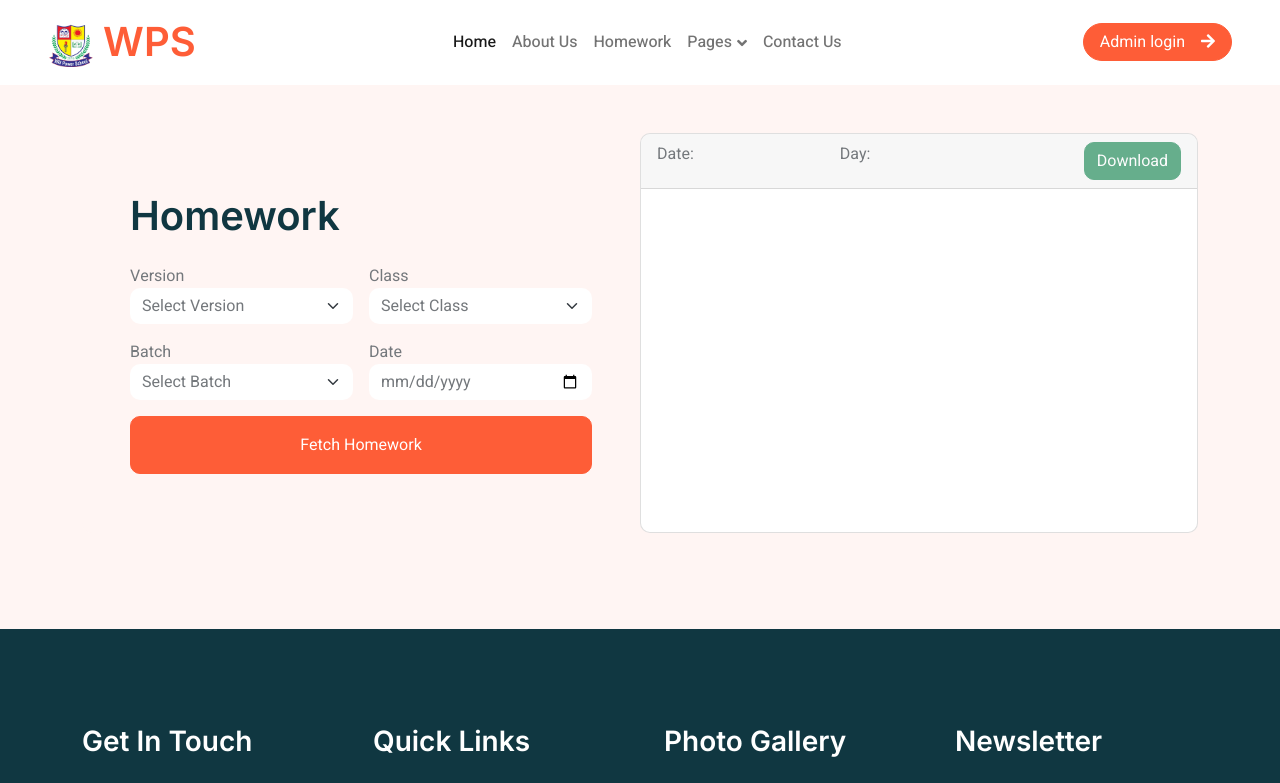
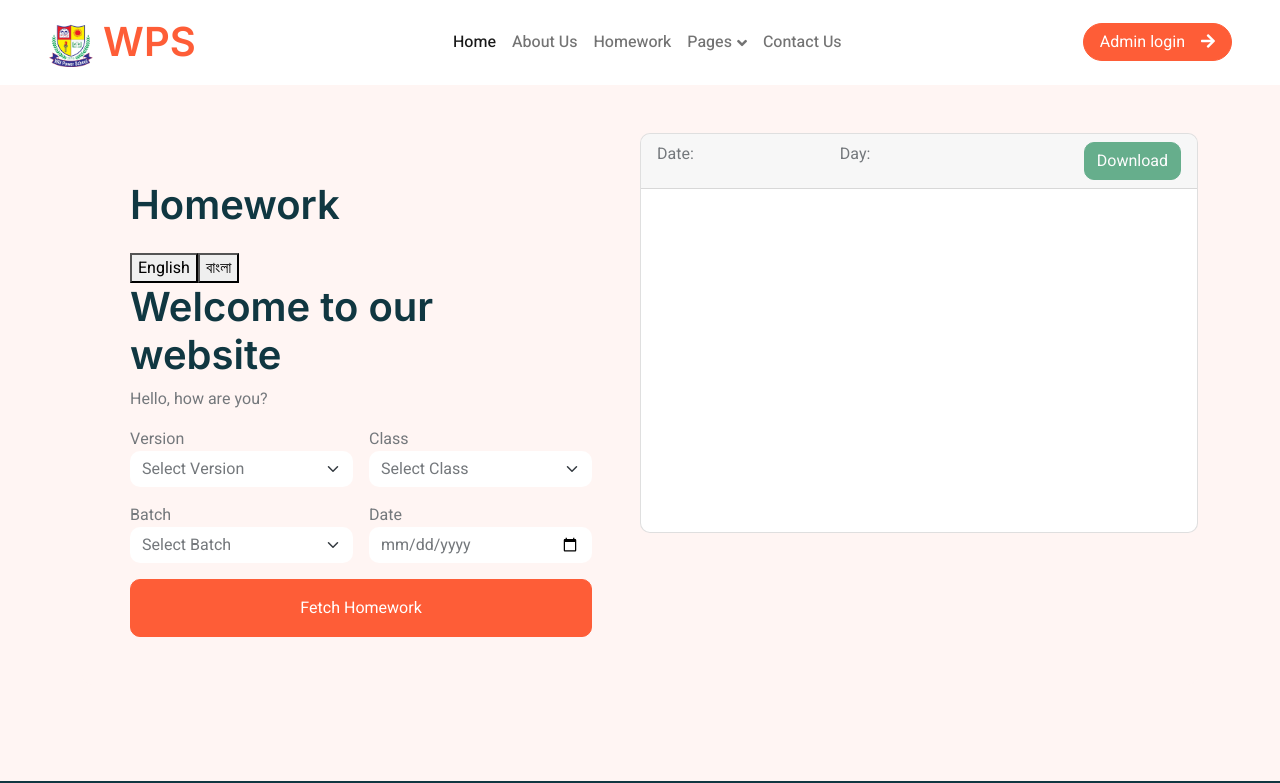
Before and after one commit to Rajib3003/larvelreact, a React (Vite) app in the folder frontendReact/: page /frontendReact/homework in a window 1280 px wide. Shown: the top 783 px of the page. Built offline with nearby package versions, Linux system fonts and the light colour scheme.

Commit message:
language change done

```diff
--- a/frontendReact/package.json
+++ b/frontendReact/package.json
@@ -11,14 +11,16 @@
     "preview": "vite preview",
     "test": "jest"
   },
-
-
   "dependencies": {
     "axios": "^1.7.7",
+    "i18next": "^23.16.5",
+    "i18next-browser-languagedetector": "^8.0.0",
+    "i18next-http-backend": "^2.6.2",
     "jquery": "^3.7.1",
     "owl.carousel": "^2.3.4",
     "react": "^18.3.1",
     "react-dom": "^18.3.1",
+    "react-i18next": "^15.1.1",
     "react-owl-carousel": "^2.3.3",
     "react-router-dom": "^6.27.0"
   },
--- /dev/null
+++ b/frontendReact/src/i18n.js
@@ -0,0 +1,32 @@
+import i18n from 'i18next';
+import { initReactI18next } from 'react-i18next';
+import LanguageDetector from 'i18next-browser-languagedetector'; // language auto-detection
+import Backend from 'i18next-http-backend'; // For loading translations from external files
+
+i18n
+  .use(Backend) // Load translations from backend
+  .use(LanguageDetector) // Detect user's language
+  .use(initReactI18next) // Initialize i18next for React
+  .init({
+    fallbackLng: 'en', // Default language is English
+    debug: true,
+    interpolation: {
+      escapeValue: false, // React already escapes values
+    },
+    resources: {
+      en: {
+        translation: {
+          "hello": "Hello, how are you?",
+          "welcome": "Welcome to our website",
+        },
+      },
+      bn: {
+        translation: {
+          "hello": "হ্যালো, কেমন আছো?",
+          "welcome": "আমাদের সাইটে স্বাগতম",
+        },
+      },
+    },
+  });
+
+export default i18n;
--- /dev/null
+++ b/frontendReact/src/pages/LanguageSwitcher.jsx
@@ -0,0 +1,19 @@
+import React from 'react';
+import { useTranslation } from 'react-i18next';
+
+const LanguageSwitcher = () => {
+  const { i18n } = useTranslation();
+
+  const changeLanguage = (lng) => {
+    i18n.changeLanguage(lng); // Change language dynamically
+  };
+
+  return (
+    <div>
+      <button onClick={() => changeLanguage('en')}>English</button>
+      <button onClick={() => changeLanguage('bn')}>বাংলা</button>
+    </div>
+  );
+};
+
+export default LanguageSwitcher;
--- a/frontendReact/src/pages/homework/Homework.jsx
+++ b/frontendReact/src/pages/homework/Homework.jsx
@@ -1,5 +1,9 @@
 import React, { useState } from 'react';
 import homeworkImage from '/assets/frontend_assets/img/appointment.jpg';
+
+import { useTranslation } from 'react-i18next';
+import LanguageSwitcher from '../LanguageSwitcher';
+import '../../i18n';
 
 export default function Homework() {
     const [version, setVersion] = useState('');
@@ -10,6 +14,7 @@
     const [filteredHomework, setFilteredHomework] = useState([]); // Filtered Homework state
     const [message, setMessage] = useState('');
     const [errorMessage, setErrorMessage] = useState('');
+    const { t } = useTranslation();
     // Fetch Homework from the API
     const handleFetchHomework = async () => {
         if (!version || !className || !batch || !date) {
@@ -134,6 +139,9 @@
                                     </div>
                                     </div>
                                     )}
+                                    <LanguageSwitcher />
+      <h1>{t('welcome')}</h1>
+      <p>{t('hello')}</p>
                                 <form onSubmit={handleSubmit}>
                                     <div className="row g-3">
                                         <div className="col-sm-6">
```
Also changed, not shown: 1 other file (tests, documents, lock files or other folders).
